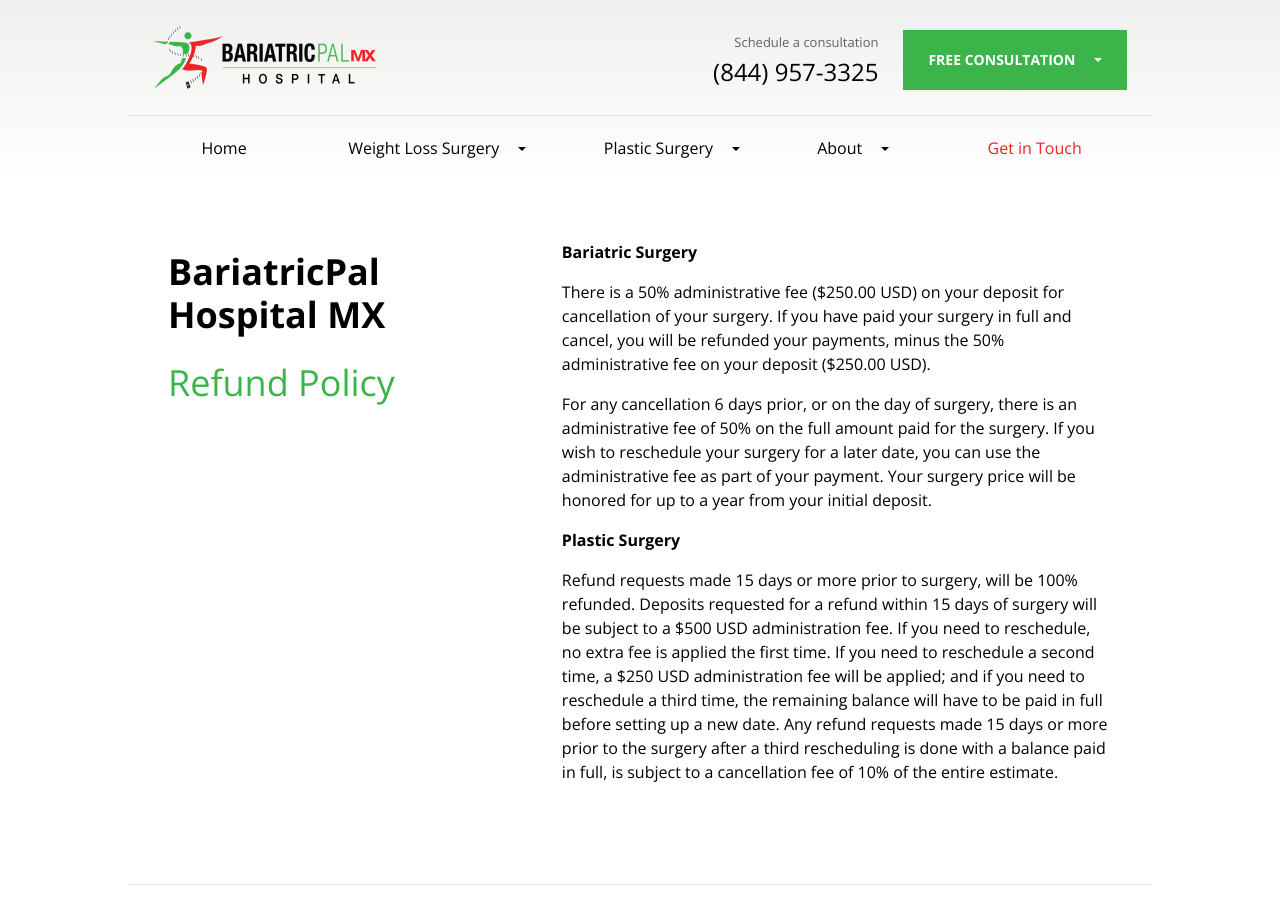
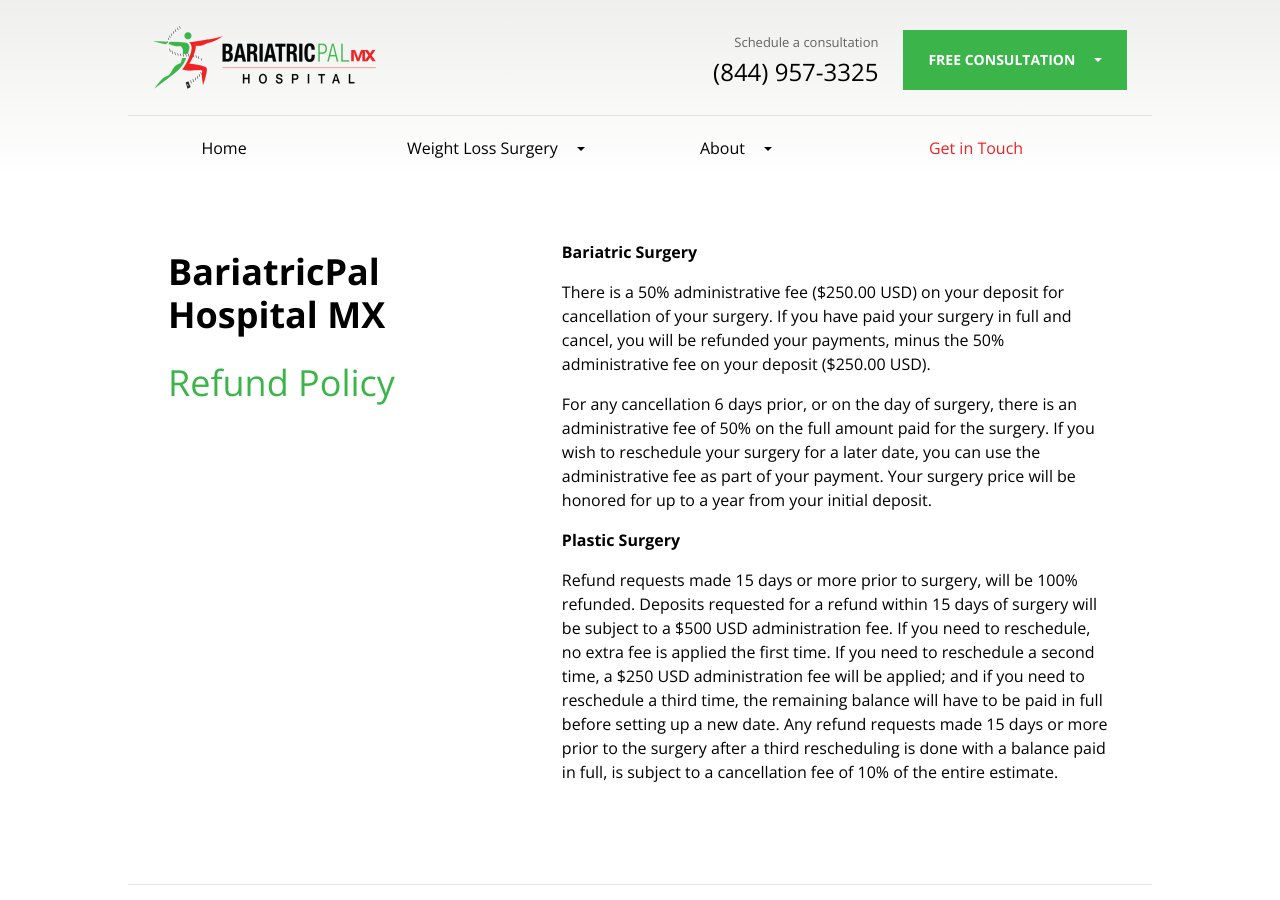
Before and after one commit to bariatricpal/bpmx, a Jekyll site: the page built from refund-policy.markdown, in a window 1280 px wide and 900 px high. Built offline with Jekyll 4.4.1, drawn with Linux system fonts in a browser that asks for light colours.

Commit message:
Updated Config and 1 other file

```diff
--- a/_config.yml
+++ b/_config.yml
@@ -1,5 +1,5 @@
 ---
-title: 'BariatricPal Hospital MX: Bariatric & Plastic Surgery in Mexico'
+title: 'BariatricPal Hospital MX: The Most Experienced Bariatric Surgeons in Mexico'
 timezone: UTC
 collections:
   packages:
@@ -79,7 +79,7 @@
 - package.json
 - node_modules
 - gulpfile.js
-description: 'The Most Experienced Bariatric & Plastic Surgeons in Mexico. Feel comfortable
+description: 'The Most Experienced Bariatric Surgeons in Mexico. Feel comfortable
   with our internationally recognized surgical experts in laparoscopic surgery and
   reconstructive procedures. '
 twitter:
--- a/_includes/nav-bar.html
+++ b/_includes/nav-bar.html
@@ -86,38 +86,6 @@
             Weight Loss Surgery
           </a>
         </li>
-        <li class='menu-link u-sm-sizeFull'>
-          <ul class='menu-dropdown'>
-            <li class='menu-dropdownLink'>
-              <a href='/plastic-surgeries'>
-                Plastic Surgeries
-              </a>
-            </li>
-            <li class='menu-dropdownLink'>
-              <a href='/plastic-surgeries/testimonials'>
-                Plastic Surgery Testimonials
-              </a>
-            </li>
-            <li class='menu-dropdownLink'>
-              <a href='/plastic-surgeries/faq'>
-                Plastic Surgery FAQ
-              </a>
-            </li>
-            <li class='menu-dropdownLink'>
-              <a href='/plastic-surgeries/before-and-after-dr-carlos-marciales'>
-                Plastic Surgery Before &amp; After
-              </a>
-            </li>
-            <li class='menu-dropdownText'>
-              <p>
-                {{site.menu.plastics}}
-              </p>
-            </li>
-          </ul>
-          <a class='u-sm-hidden' href='/plastic-surgeries/dr-carlos-marciales'>
-            Plastic Surgery
-          </a>
-        </li>
         <li class='menu-link u-size2of16 u-sm-sizeFull'>
           <ul class='menu-dropdown'>
             <li class='menu-dropdownLink'>
```
